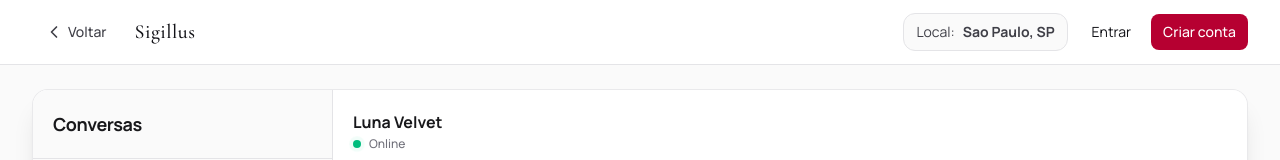
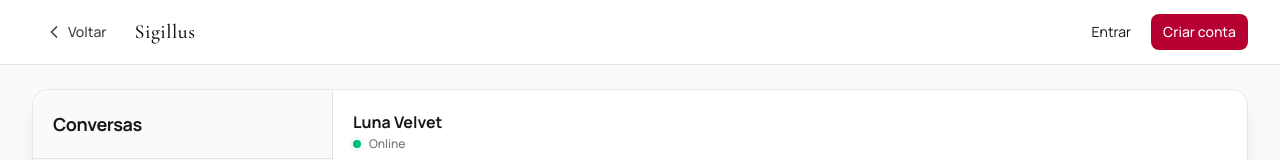
Before and after one commit to warriorsyn/raparigator-front-nextjs, a Next.js app: page /chat in a window 1280 px wide. Shown: the top 160 px of the page. Built offline with nearby package versions, Linux system fonts and the light colour scheme.

Commit message:
feat: remove location display from top header for cleaner UI

```diff
--- a/components/layout/top-header.tsx
+++ b/components/layout/top-header.tsx
@@ -26,11 +26,6 @@ export function TopHeader({ location, role, user, isLoggedIn, onLogout }: TopHea
         </div>
 
         <div className="flex items-center gap-3">
-          <div className="hidden items-center gap-2 rounded-xl border border-zinc-200 bg-zinc-50 px-3 py-2 text-sm text-zinc-700 md:flex">
-            <span>Local:</span>
-            <strong>{location}</strong>
-          </div>
-
           {isLoggedIn ? (
             <AccountMenu role={role} user={user} onLogout={onLogout} />
           ) : (
```
